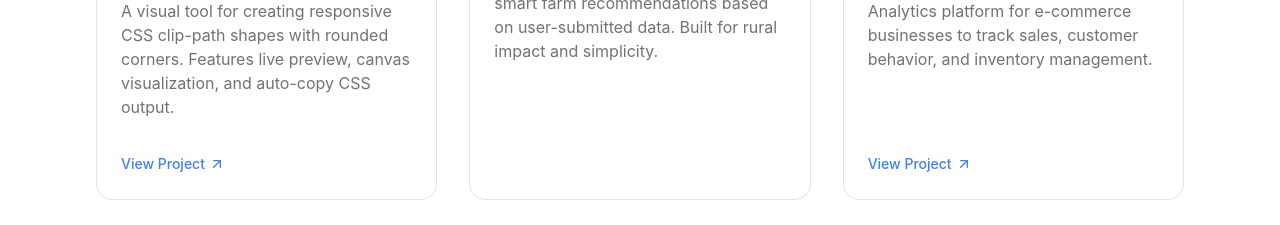
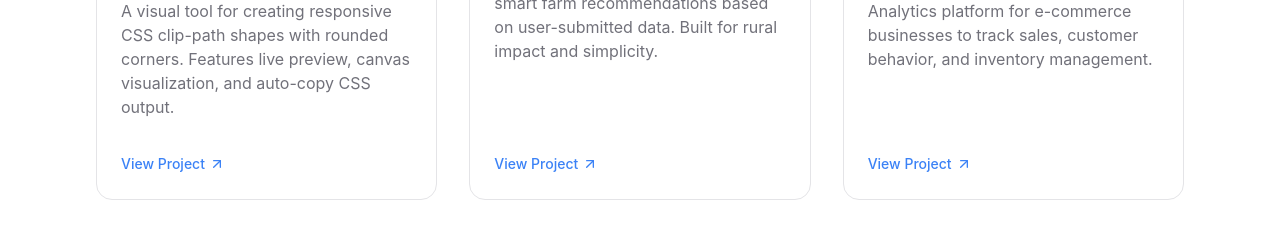
Before and after one commit to itsredx/red-x, a React (Vite) app: page /projects in a window 1280 px wide. Shown: the part 1260-1485 px from the top of the page. Built offline with nearby package versions, Linux system fonts and the light colour scheme.

Commit message:
Update ProjectsPage.tsx
Debug

```diff
--- a/src/pages/ProjectsPage.tsx
+++ b/src/pages/ProjectsPage.tsx
@@ -40,7 +40,7 @@ const projectsData = [
     description: "An AI-powered assistant that gives smart farm recommendations based on user-submitted data. Built for rural impact and simplicity.",
     technologies: ['Flutter', 'Groq', 'Llama 3.3', 'AI', 'UI/UX'],
     imageUrl: 'https://images.unsplash.com/photo-1686008674009-876c599f1fe9?w=600&auto=format&fit=crop&q=60&ixlib=rb-4.1.0&ixid=M3wxMjA3fDB8MHxzZWFyY2h8N3x8ZmFybSUyMHRlY2glMjBhcHB8ZW58MHx8MHx8fDA%3D',
-    github: "https://github.com/itsredx/Farmwisely-mobile",
+    link: "https://github.com/itsredx/Farmwisely-mobile",
   },
   {
     title: 'E-commerce Analytics Tool',
```
